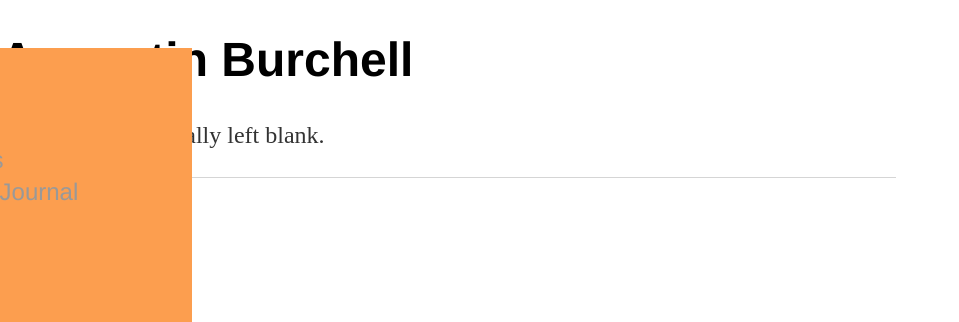
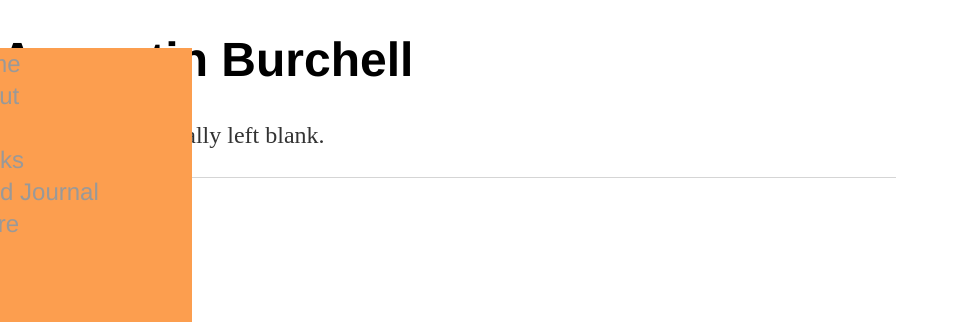
Before and after one commit to aburchell/aburchell.github.io, a Jekyll site: the page built from index.html, in a window 1280 px wide. Shown: the top 322 px of the page, without its empty margins (0-959 px from the left). Built offline with Jekyll 4.4.1, drawn with Linux system fonts in a browser that asks for light colours.

Commit message:
Update main.css

```diff
--- a/css/main.css
+++ b/css/main.css
@@ -25,7 +25,7 @@
     display: block;
     font-size: 1.5em;
     font-family: 'Helvetica';
-    /*margin-left: 8%;*/
+    margin-left: 8%;
 }
 footer ul li {
     display: block;
```
